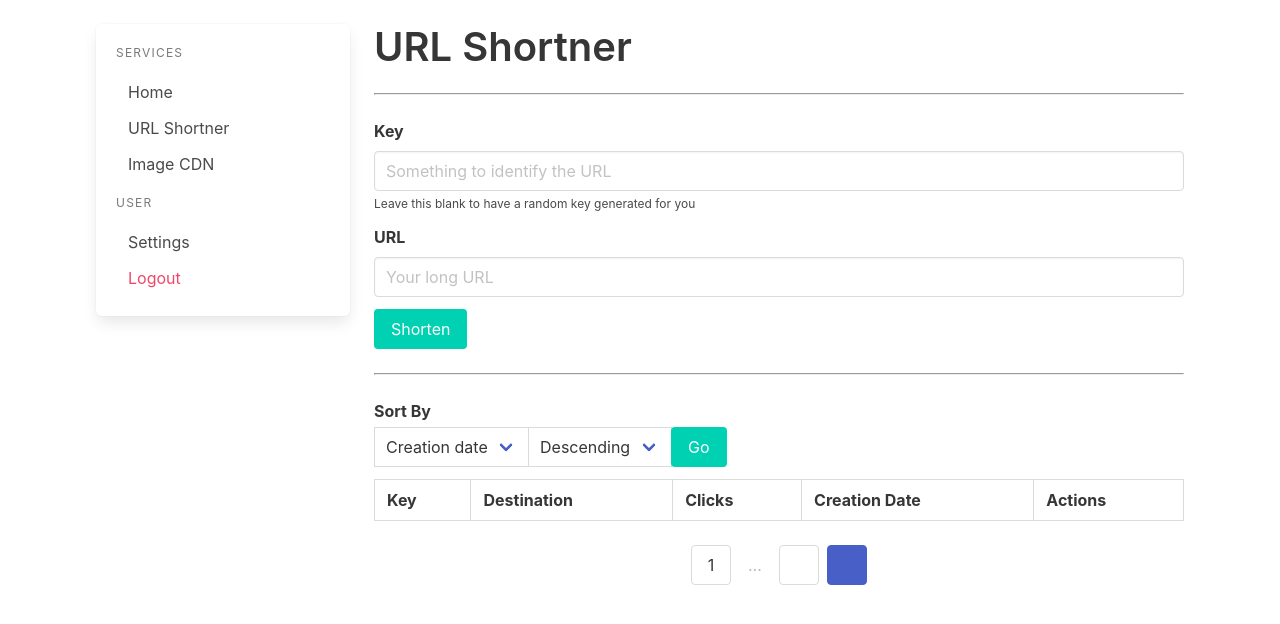
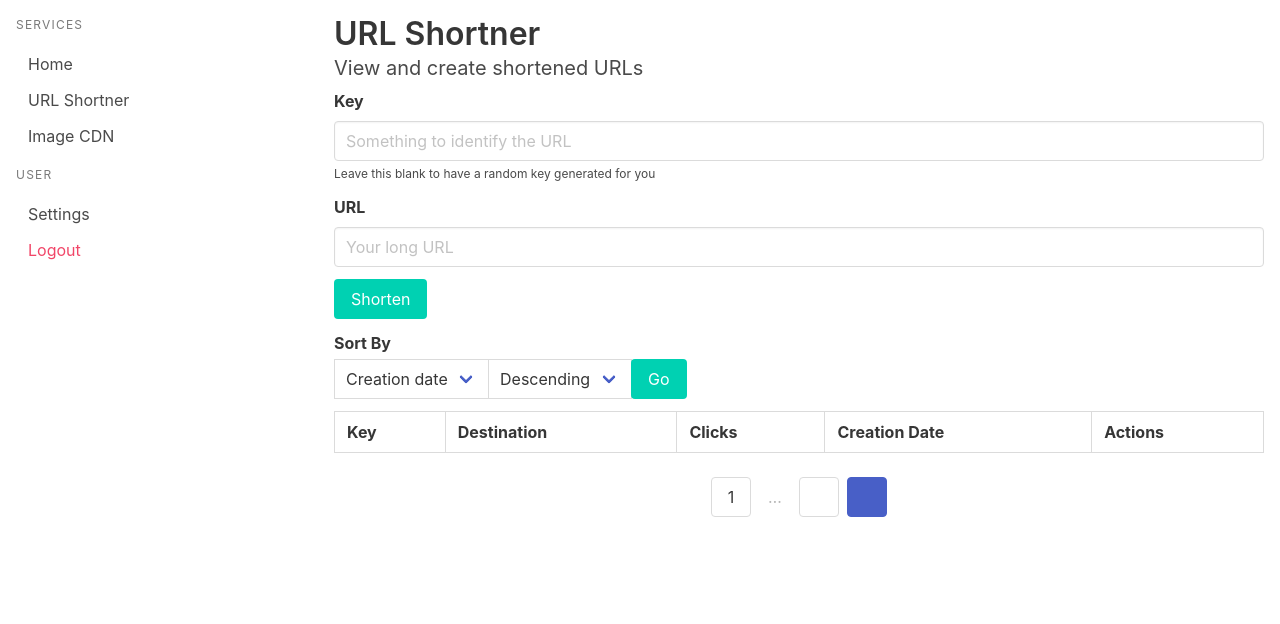
Before and after one commit to meizuflux/private-destination, a Python web app: template templates/dashboard/shortner.html in a window 1280 px wide. Shown: the top 624 px of the page. Run offline with Jinja, Linux system fonts and the light colour scheme; the template is opened without the code that fills it, so the values that code supplies are empty.

Commit message:
some template things

```diff
--- a/templates/dashboard/layout.html
+++ b/templates/dashboard/layout.html
@@ -1,9 +1,9 @@
 {% extends "base.html" %}
 {% block body %}
-    <div class="container pt-5" style="padding-left: 32px;padding-right: 32px;">
+    <div class="m-4">
         <div class="columns">
             <div class="column is-3">
-                <aside class="menu box">
+                <aside class="menu">
                     <p class="menu-label">
                         Services
                     </p>
--- a/templates/dashboard/settings.html
+++ b/templates/dashboard/settings.html
@@ -34,7 +34,7 @@ Settings
           <div class="box">
             <div id="regen-content">
                 <h2 class="is-size-2">Danger</h2>
-                <p class="pb-2">Clicking this button will immediately revoke your current API Key and generate a new one. You will not be able to use your old API Key anymore.</p>
+                <p class="mb-2">Clicking this button will immediately revoke your current API Key and generate a new one. You will not be able to use your old API Key anymore.</p>
                 <button class="button is-danger block mt-2" id="regen-btn">I understand the consequences</button>
             </div>
             <p class="is-hidden" id="regen-success">Successfully regenerated your API Key</p>
@@ -50,7 +50,7 @@ Settings
           <div class="box">
             <div>
                 <h2 class="is-size-2">Danger</h2>
-                <p class="pb-2">Clicking this button will delete your account, including all items you have created.</p>
+                <p class="mb-2">Clicking this button will delete your account, including all items you have created.</p>
                 <form class="field" id="delete-form">
                     <label class="label">Enter your username</label>
                     <div class="control">
--- a/templates/dashboard/shortner.html
+++ b/templates/dashboard/shortner.html
@@ -5,8 +5,8 @@
 {% endblock title %}
 
 {% block main %}
-    <h2 class="title is-2">URL Shortner</h2>
-    <hr style="border-style: inset;border-width: 1px;">
+    <h1 class="title">URL Shortner</h1>
+    <h2 class="subtitle mb-2">View and create shortened URLs</h2>
 
     <form class="field" id="create-form" autocomplete="off">
         <div class="field">
@@ -28,10 +28,8 @@
         </div>
     </form>
 
-    <hr style="border-style: inset;border-width: 1px;">
-
     <div class="field">
-        <div class="field-label pb-1" style="text-align: left;">
+        <div class="field-label mb-1" style="text-align: left;">
             <label class="label">Sort By</label>
         </div>
         <div class="field-body">
@@ -121,7 +119,7 @@
             <div class="box">
             <div>
                 <h2 class="is-size-2">Danger</h2>
-                <p id="delete-text" class="pb-2"></p>
+                <p id="delete-text" class="mb-2"></p>
                 <button class="button is-danger block" id="delete-btn">I understand the consequences</button>
             </div>
             <footer class="is-size-7 mt-3">Click anywhere to exit</footer>
--- a/templates/dashboard/users.html
+++ b/templates/dashboard/users.html
@@ -5,11 +5,11 @@ URL Shortner
 {% endblock title %}
 
 {% block main %}
-    <h2 class="title is-2 pb-0 mb-0 pt-0 mt-0">Manage Users</h2>
-    <hr style="border-style: inset;border-width: 1px;">
+    <h1 class="title">Manage Users</h1>
+    <h2 class="subtitle mb-2">Authorize, unauthorize, and delete users</h2>
 
     <div class="field">
-        <div class="field-label pb-1" style="text-align: left;">
+        <div class="field-label mb-1" style="text-align: left;">
             <label class="label">Sort By</label>
         </div>
         <div class="field-body">
```
